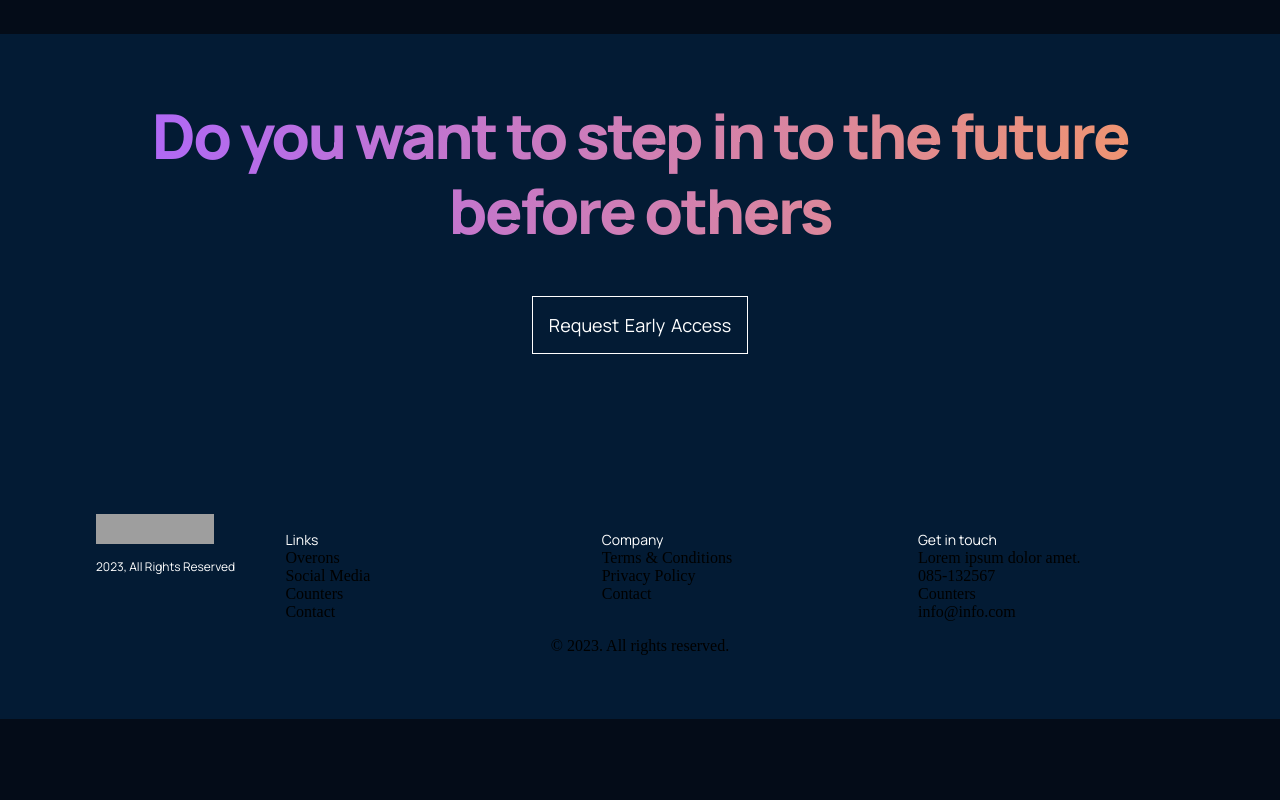
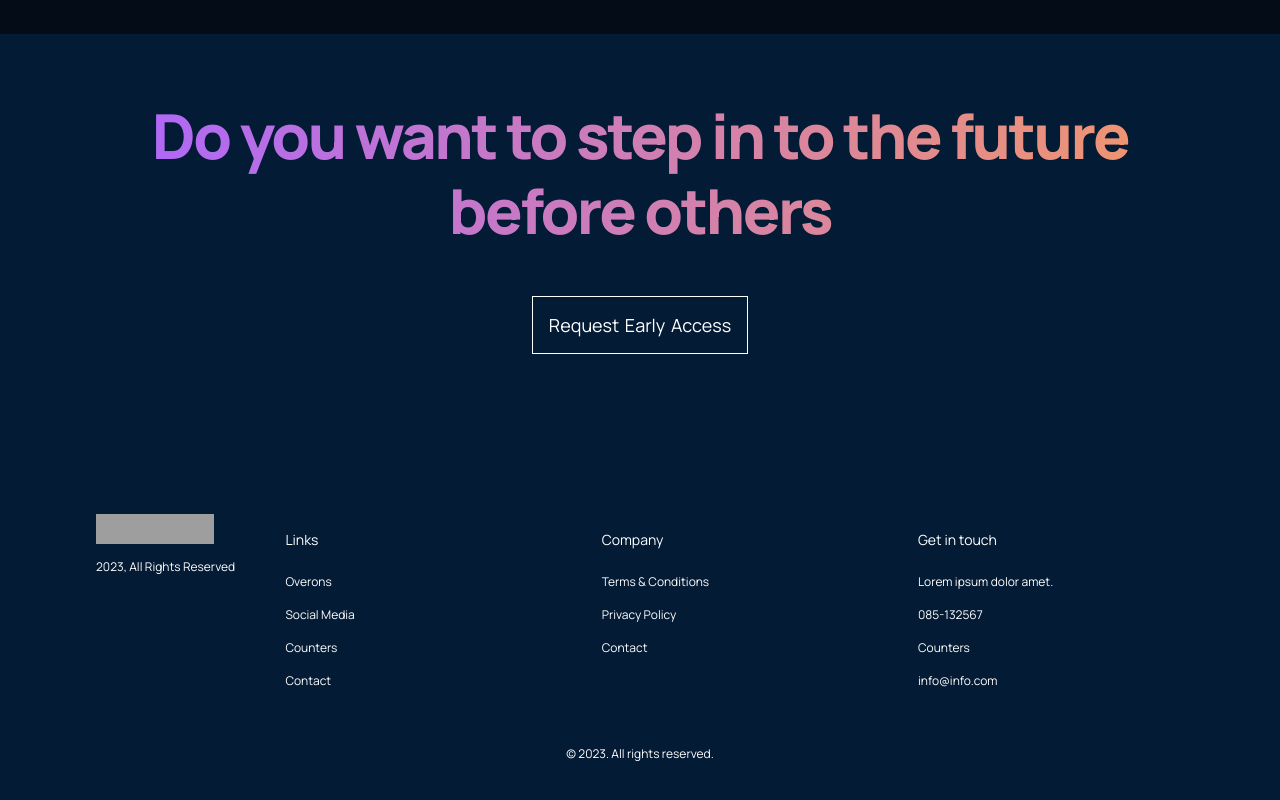
Before and after one commit to Ritam91/modern_website_using-reactjs, a React (Create React App) app: page / in a window 1280 px wide. Shown: the part 4261-5061 px from the top of the page. Before the commit the page ends 4980 px from the top, so only its background shows below. Built offline with nearby package versions, Linux system fonts and the light colour scheme; grey boxes are pictures that could not be loaded.

Commit message:
Files updated

```diff
--- a/src/components/brand/brand.css
+++ b/src/components/brand/brand.css
@@ -21,6 +21,16 @@
     height: auto;
 }
 
+@media (max-width: 1100px){
+    .brand{
+        margin: 0 3rem;
+    }
+    .brand div{
+        max-width: 100px;
+
+    }
+}
+
 @media (max-width: 768px) {
     .brand div {
         display: none;
--- a/src/containers/footer/footer.css
+++ b/src/containers/footer/footer.css
@@ -85,4 +85,57 @@
   font-family: var(--font-family);
   font-size: 14px;
   font-weight: 400;
+  margin-bottom: 1rem;
 }
+
+.footer__links-div p {
+  color: #fff;
+  font-family: var(--font-family);
+  font-size: 12px;
+  font-weight: 400;
+  margin: 0.5rem 0;
+  cursor: pointer;
+}
+
+.footer__copyright{
+margin-top: 2rem;
+text-align: center;
+width: 100%;
+}
+
+.footer__copyright p{
+  color: #FFF;
+  font-family:var(--font-family);
+  font-size: 12px;
+  font-weight: 400;
+}
+
+@media screen and (max-width: 850px) {
+  .footer__heading h1{
+    font-size: 44px;
+    line-height: 50px;
+  }
+}
+
+@media screen and (max-width: 550px) {
+  .footer__heading h1{
+    font-size: 34px;
+    line-height: 42px;
+  }
+
+  .footer__links div{
+    margin: 1rem 0;
+  }
+
+  .footer__btn p{
+    font-size: 14px;
+    line-height: 20px;
+  }
+}
+
+@media screen and (max-width: 550px) {
+  .footer__heading h1{
+    font-size: 27px;
+    line-height: 38px;
+  }
+}
--- a/src/containers/header/header.css
+++ b/src/containers/header/header.css
@@ -17,7 +17,6 @@
   font-family: var(--font-family);
   font-weight: 800;
   font-size: 62px;
-  font-style: normal;
   line-height: 75px;
   letter-spacing: -2.48px;
 }
@@ -121,6 +120,11 @@
 
 /* ==================== FOR MEDIUM DEVICES ============================= */
 @media screen and (max-width: 650px) {
+
+  .header{
+    padding: 0 2rem;
+    padding-top: 1rem;
+  }
   .header h1 {
     font-size: 48px;
     line-height: 60px;
@@ -149,6 +153,10 @@
 /* ==================== FOR SMALL DEVICES ============================= */
 @media screen and (max-width: 490px){
 
+    .header{
+      padding: 0 3rem;
+    }
+
     .header__content {
         margin: 0;
       }
@@ -167,8 +175,4 @@
         font-size: 12px;
         line-height: 16px;
       }
-
-      .header__image img{
-
-      }
 }
```
